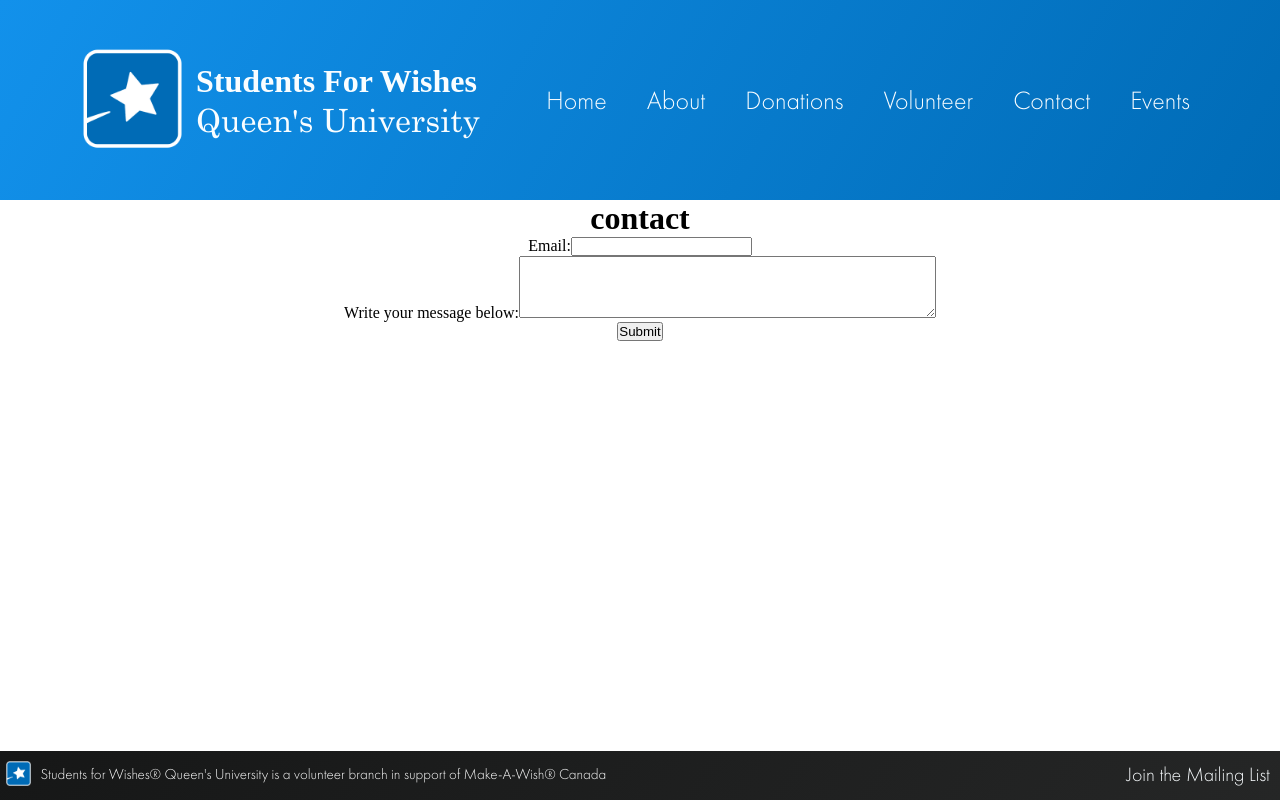
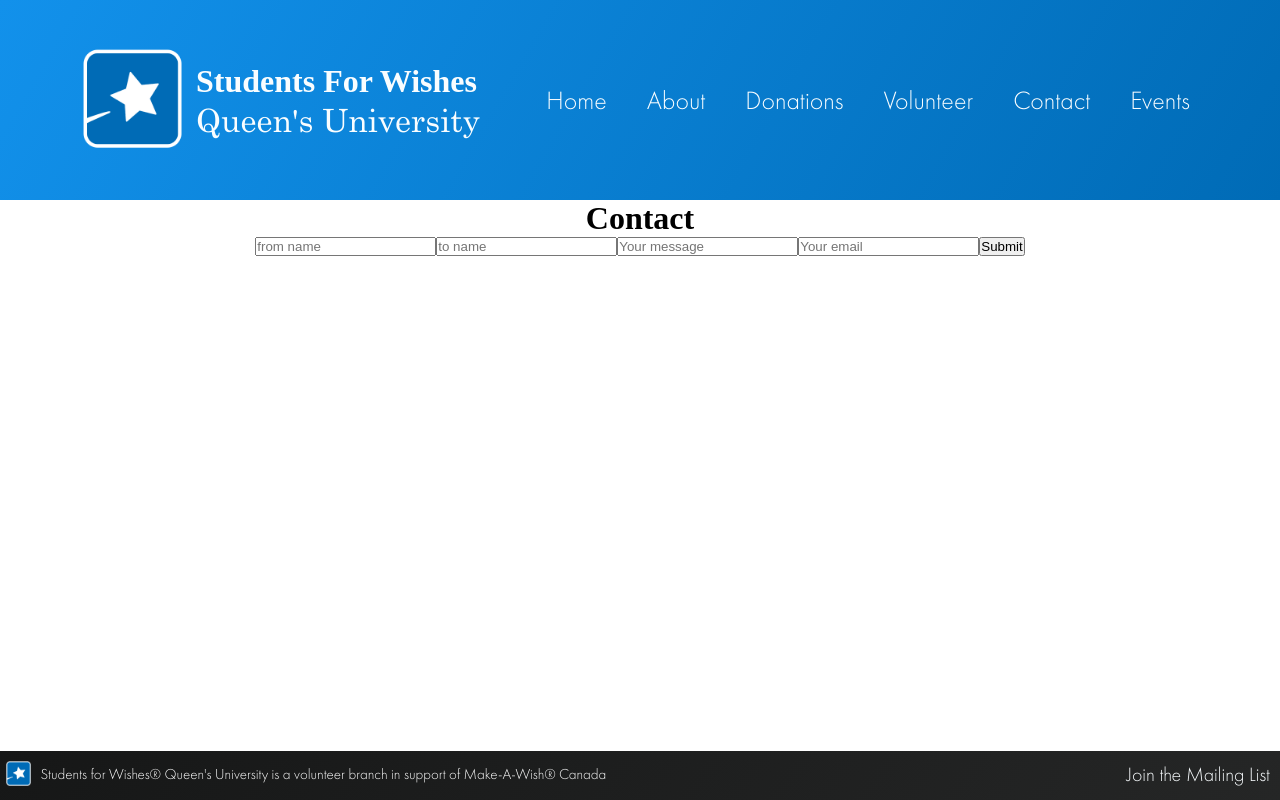
Before and after one commit to Owenn04/student-for-wishes-queens, a React (Create React App) app in the folder client/: page /contact in a window 1280 px wide. Built offline with nearby package versions, Linux system fonts and the light colour scheme; a web font is replaced by a local one.

Commit message:
added contact form using emailjs

```diff
--- a/client/src/index.js
+++ b/client/src/index.js
@@ -2,6 +2,7 @@
 import ReactDOM from 'react-dom/client';
 import App from './App';
 import reportWebVitals from './reportWebVitals';
+
 
 const root = ReactDOM.createRoot(document.getElementById('root'));
 root.render(
--- a/client/src/pages/contact.js
+++ b/client/src/pages/contact.js
@@ -1,21 +1,53 @@
-const Contact = () => (
-    <div className='contact'>
-      <h1>contact</h1>
-      <div className='email-form-container'>
-        <form className='email-form'>
-          <label for='email'>Email:</label>
-          <input type="email" id='email' name='email'/>
-          <br/>
-          <label for='message'>Write your message below:</label>
-          <textarea rows='4' cols='50' id='message' name='message'></textarea>
-          <br/>
-          <button type='submit' name='submit' id='submit'>Submit</button>
-        </form>
-      </div>
-    </div>
+import { send } from 'emailjs-com';
+import {useState} from 'react';
 
 
-  );
+const Contact = () => {
+  const [toSend, setToSend] = useState({
+    from_name: '',
+    to_name: '',
+    message: '',
+    reply_to: '',
+    });
+
+
+  const onSubmit = (e) => {
+    e.preventDefault();
+    send(
+        'service_hmg9sdh',
+        'template_nfjugx9',
+        toSend,
+        'qZQcYzrxAdPr9GWWF'
+    )
+    .then((response) => {
+      console.log('SUCCESS!', response.status, response.text);
+      setToSend({from_name: '', to_name: '', message: '', reply_to: ''});
+    })
+    .catch((err) => {
+        console.log('FAILED...', err);
+    })
+  };
+
+  const handleChange = (e) => {
+    setToSend({...toSend, [e.target.name]: [e.target.value]});
+  };
+
+
+
+  return (<div className='contact'>
+    <h1>Contact</h1>
+    <div className='email-form-container'>
+      <form className='email-form' onSubmit={onSubmit}>
+        <input type='text' name='from_name' placeholder='from name' value={toSend.from_name} onChange={handleChange}/>
+        <input type='text' name='to_name' placeholder='to name' value={toSend.to_name} onChange={handleChange}/>
+        <input type='text' name='message' placeholder='Your message' value={toSend.message} onChange={handleChange}/>
+        <input type='text' name='reply_to' placeholder='Your email' value={toSend.reply_to} onChange={handleChange}/>
+        <button type='submit'>Submit</button>
+      </form>
+    </div>
+  </div>);
+
+  };
 
 
 export default Contact
```
